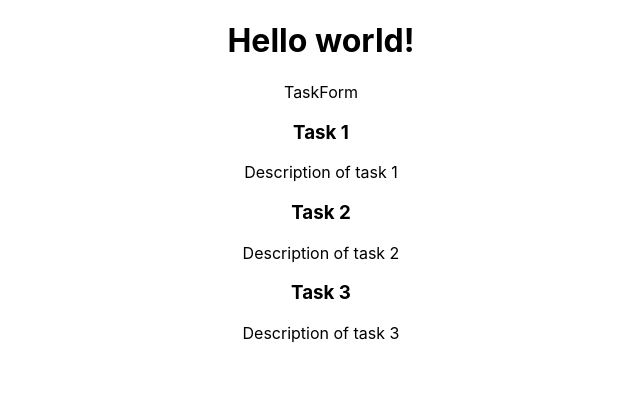
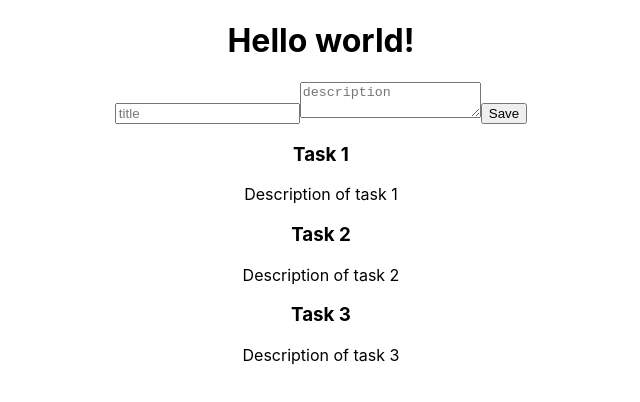
Before and after one commit to stacklast/react-rtk-crud, a React (Create React App) app: page / in a window 1280 px wide. Shown: the top 402 px of the page, without its empty margins (319-959 px from the left). Built offline with nearby package versions, Linux system fonts and the light colour scheme.

Commit message:
add taskForm component

```diff
--- a/src/app/components/TaskForm.js
+++ b/src/app/components/TaskForm.js
@@ -1,9 +1,34 @@
-import React from 'react'
+import React, { useState } from "react";
 
 const TaskForm = () => {
+  const [task, setTask] = useState({
+    title: "",
+    description: "",
+  });
+
+  const handleChange = (e) => {
+    setTask({ ...task, [e.target.name]: e.target.value });
+  };
+  const handleSubmit = (e) => {
+    e.preventDefault();
+    console.log(task);
+  };
   return (
-    <div>TaskForm</div>
-  )
-}
+    <form onSubmit={handleSubmit}>
+      <input
+        name="title"
+        type="text"
+        placeholder="title"
+        onChange={handleChange}
+      />
+      <textarea
+        name="description"
+        placeholder="description"
+        onChange={handleChange}
+      />
+      <button>Save</button>
+    </form>
+  );
+};
 
-export default TaskForm
+export default TaskForm;
```
Also changed, not shown: src/app/components/TaskList.js (+8 -11 lines).
